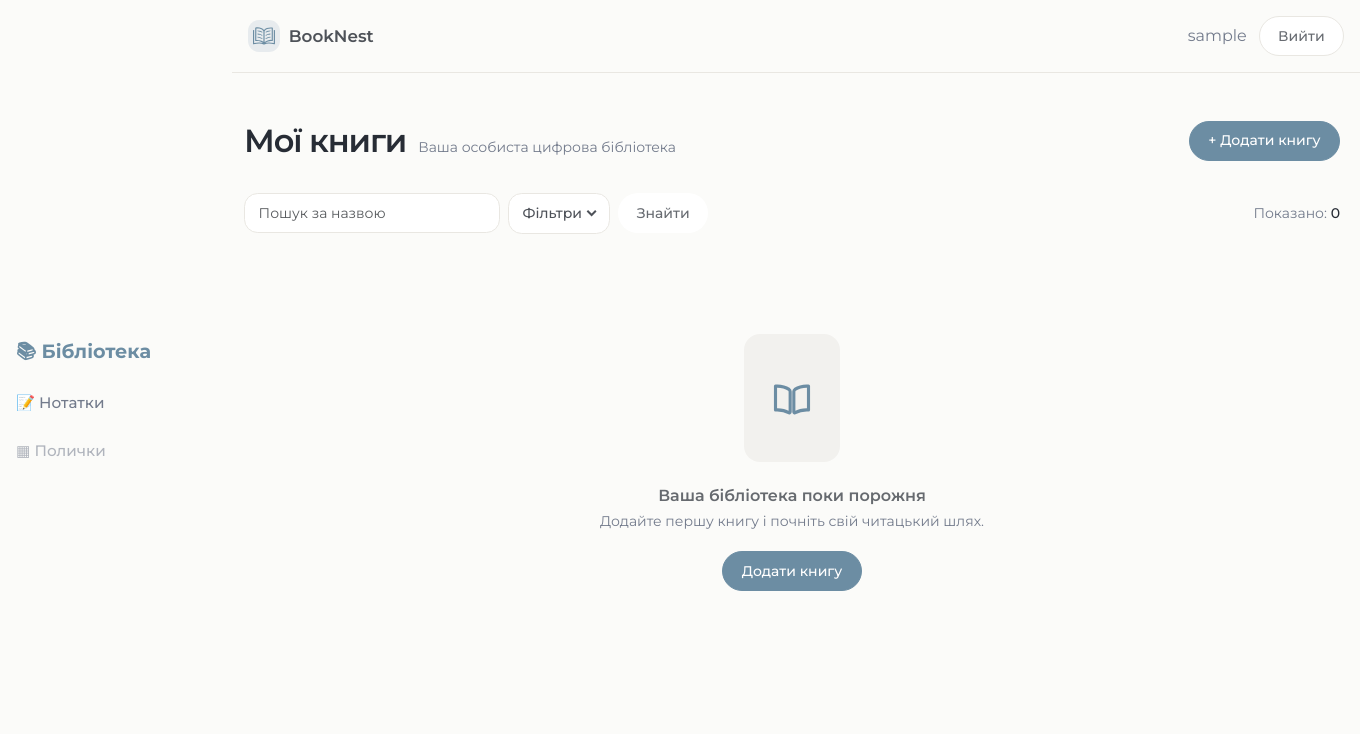
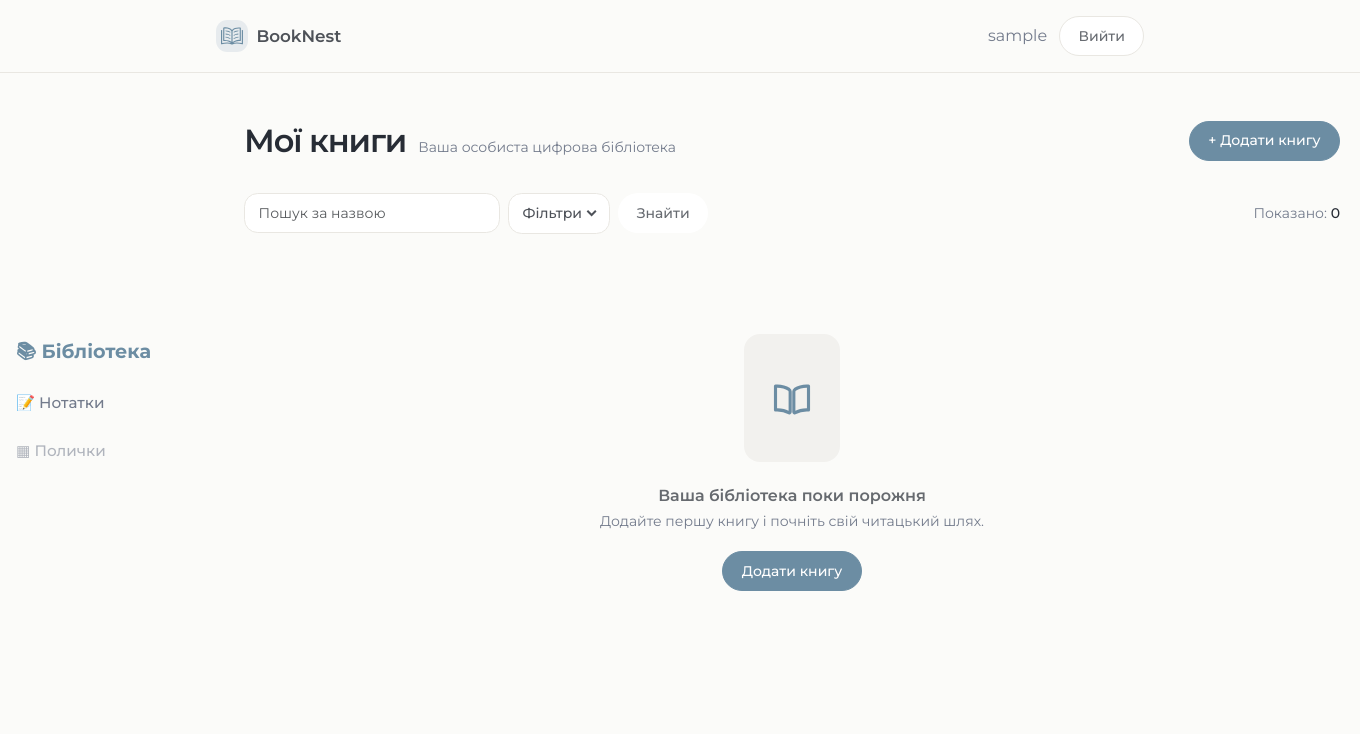
Before and after one commit to KaterynaShynkaryk/BookNest, a Django app: page / in a window 1360 px wide. Shown: the top 734 px of the page. Run offline with Django 5.2, Linux system fonts and the light colour scheme; the visitor is signed in with stand-in values (Sample User, id 1); data that the repository does not hold is empty.

Commit message:
Header layout updates

```diff
--- a/static/css/styles.css
+++ b/static/css/styles.css
@@ -83,7 +83,8 @@ a:hover {
     align-items: center;
     display: flex;
     justify-content: space-between;
-    max-width: 1120px;
+    width: 73%;
+    padding: 0 2rem;
     min-height: 72px;
 }
 
@@ -1374,9 +1375,13 @@ a:hover {
     opacity: 0.55;
 }
 
-.has-sidebar .app-header,
 .has-sidebar .content-wrap {
     margin-left: 14.5rem;
+}
+
+.has-sidebar .app-header {
+    margin-left: 0;
+    width: 100%;
 }
 
 @media (max-width: 992px) {
```
